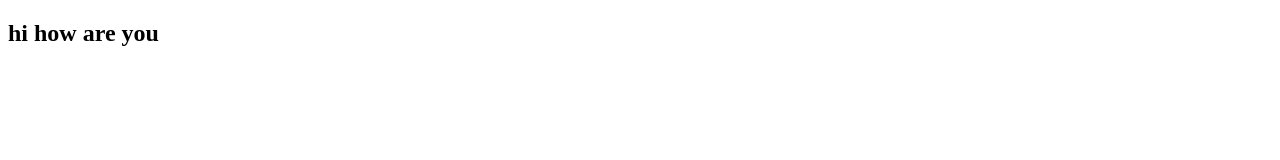
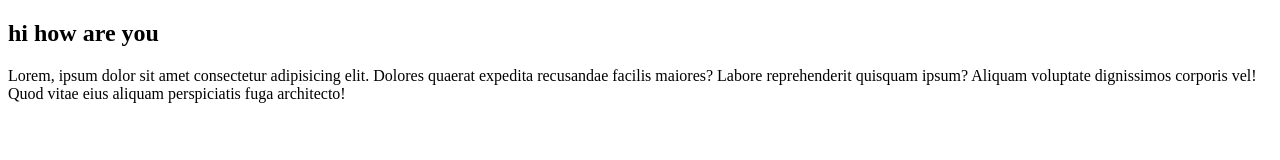
Before and after one commit to Narek221122/My-Work, a plain HTML site: page das1/index.html in a window 1280 px wide. Drawn offline with Linux system fonts and the light colour scheme.

Commit message:
created new html file in the evning

```diff
--- a/das1/index.html
+++ b/das1/index.html
@@ -7,5 +7,6 @@
 </head>
 <body>
     <h2>hi how are you</h2>
+    <p>Lorem, ipsum dolor sit amet consectetur adipisicing elit. Dolores quaerat expedita recusandae facilis maiores? Labore reprehenderit quisquam ipsum? Aliquam voluptate dignissimos corporis vel! Quod vitae eius aliquam perspiciatis fuga architecto!</p>
 </body>
 </html>
```
